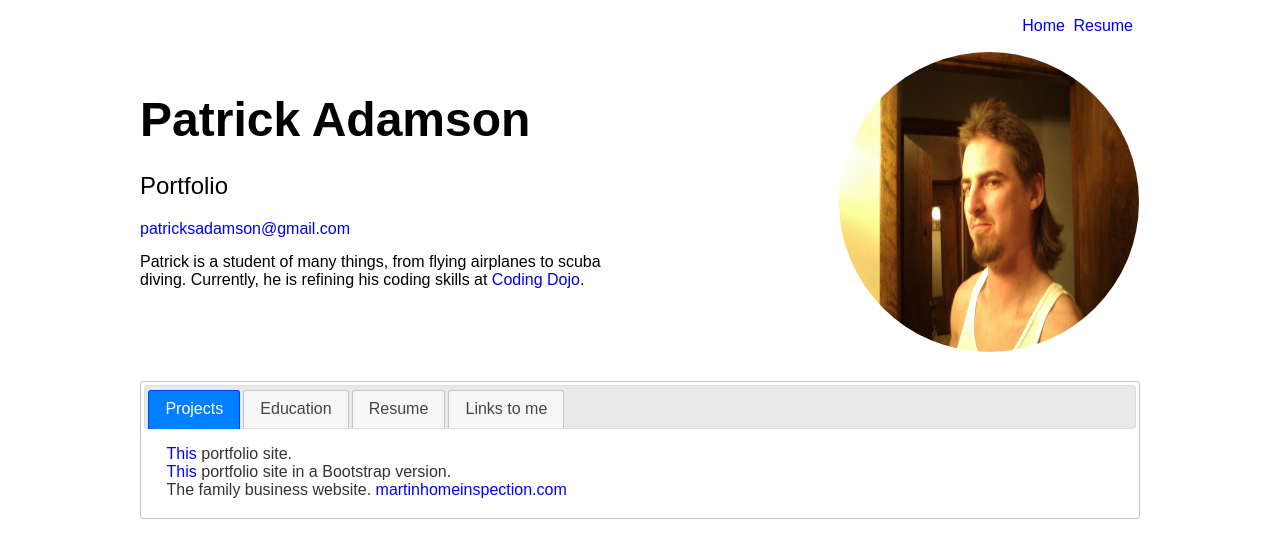
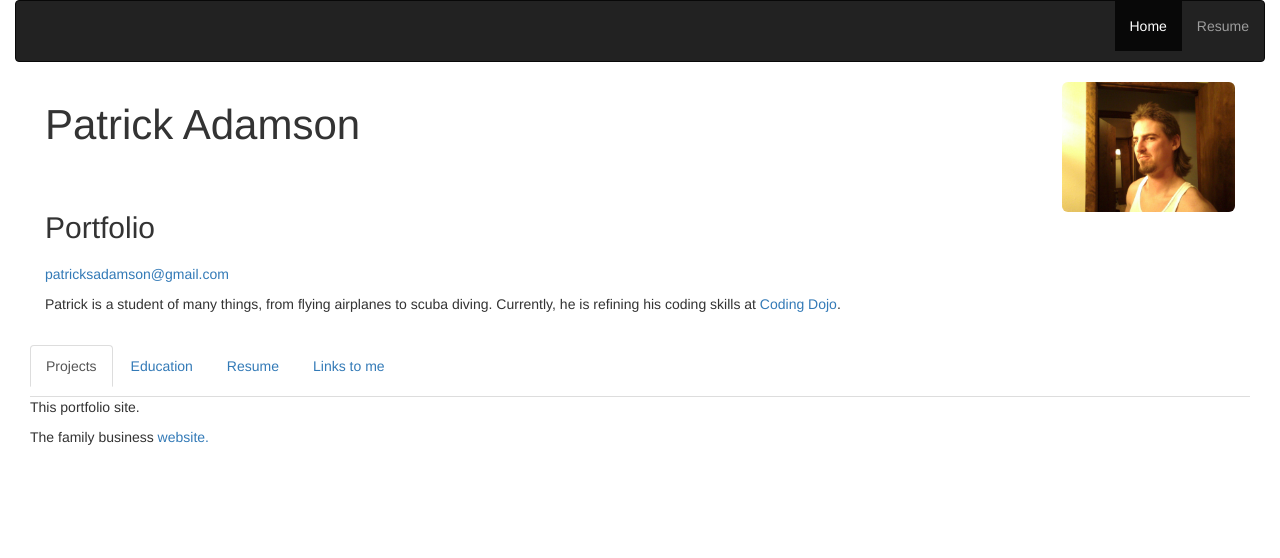
Before and after one commit to nppat/portfolio, a plain HTML site: page index.html in a window 1280 px wide. Drawn offline with nearby package versions, Linux system fonts and the light colour scheme.

Commit message:
updated index to use bootstrap

```diff
--- a/index.html
+++ b/index.html
@@ -1,46 +1,60 @@
 <!DOCTYPE html>
 <html>
 <head>
-	<meta charset="UTF-8" >
   <title>Patrick Adamson | Portfolio</title>
-	<link rel="stylesheet" type="text/css" href="style.css">
-	<link rel="stylesheet" href="https://ajax.googleapis.com/ajax/libs/jqueryui/1.11.4/themes/smoothness/jquery-ui.css">
-	<script type="text/javascript" src="https://ajax.googleapis.com/ajax/libs/jquery/2.2.2/jquery.min.js"></script>
-	<script src="jquery_functions.js"></script>
-	<script src="https://ajax.googleapis.com/ajax/libs/jqueryui/1.11.4/jquery-ui.min.js"></script>
+  <meta charset="utf-8">
+  <meta name="viewport" content="width=device-width, initial-scale=1">
+  <link rel="stylesheet" href="http://maxcdn.bootstrapcdn.com/bootstrap/3.3.6/css/bootstrap.min.css">
+  <link rel="stylesheet" type="text/css" href="style1.css">
+  <script src="https://ajax.googleapis.com/ajax/libs/jquery/1.12.0/jquery.min.js"></script>
+  <script src="http://maxcdn.bootstrapcdn.com/bootstrap/3.3.6/js/bootstrap.min.js"></script>
 </head>
 <body>
-	<div id="container">
+	<div class="container-fluid">
+		<nav class="navbar navbar-inverse">
+		  	<div class="container-fluid">
 		  		<div id="nav">
-			<ul>
-				<li><a href="index.html">Home</a></li>
-				<li><a href="resume.html">Resume</a></li>
+					<ul class="nav navbar-nav navbar-right" >
+						<li class="active"><a href="index.html">Home</a></li>
+						<li><a href="resumebs.html">Resume</a></li>
 					</ul>
 				</div>
-		<div id="header">
-			<div id="header_left">
+		  	</div>
+		</nav>
+		<div class="row">
+		  	<div class="col-xs-12 col-sm-12 col-md-12 col-lg-12">
+		  		<div class="container-fluid" id="header">
+<!-- 		  		<div class="col-lg-2">
+		  			</div>
+ -->				<div class="col-xs-12 col-lg-10" id="header_left">
 						<h1>Patrick Adamson</h1>
 						<h2>Portfolio</h2>
 						<p><a href="mailto:patricksadamson@gmail.com">patricksadamson@gmail.com</a></p>
 						<p>Patrick is a student of many things, from flying airplanes to scuba diving.
 						Currently, he is refining his coding skills at <a href="http://www.codingdojo.com">Coding Dojo</a>.</p>
 					</div>
-			<img src="img/mullet.jpg" data-alt-src="img/mt2.jpg" alt="Me!">
+					<div class='col-xs-12 col-sm-4 col-md-6 col-lg-2'>
+						<img src="img/mullet.jpg" data-alt-src="img/mt2.jpg" alt="Me!" class="img-responsive img-rounded">
 					</div>
-		<div id="main">
+				</div>
+		  	</div>
+		</div>
+		<div class="row">
+		  	<div class="col-xs-12 col-sm-12 col-md-12 col-lg-12">
+		  		<div class="container-fluid" id="main">
 					<div id="tabs">
-				<ul>
-					<li><a href="#tab1">Projects</a></li>
-					<li><a href="#tab2">Education</a></li>
-					<li><a href="#tab3">Resume</a></li>
-					<li><a href="#tab4">Links to me</a></li>
+						<ul class="nav nav-tabs">
+							<li class="active"><a data-toggle="tab" href="#tab1">Projects</a></li>
+							<li><a data-toggle="tab" href="#tab2">Education</a></li>
+							<li><a data-toggle="tab" href="#tab3">Resume</a></li>
+							<li><a data-toggle="tab" href="#tab4">Links to me</a></li>
 						</ul>
-				<div id="tab1">
-					<p><a href="http://www.patrickadamson.com">This</a> portfolio site.</p>
-					<p><a href="http://www.patrickadamson.com/indexbs.html">This</a> portfolio site in a Bootstrap version.</p>
-					<p>The family business website. <a href="http://www.martinhomeinspection.com">martinhomeinspection.com</a></p>
+						<div class="tab-content">
+							<div class="tab-pane fade in active" id="tab1">
+								<p>This portfolio site.</p>
+								<p>The family business<a href="http://www.martinhomeinspection.com"> website.</a></p>
 							</div>
-				<div id="tab2">
+							<div  class="tab-pane fade" id="tab2">
 					    		<h3>Coding Dojo</h3>
 					    		<ul id="tab_ul_one">
 					    			<li>2016-Present</li>
@@ -55,10 +69,10 @@
 					    			<li>GPA: 3.25 on 4.0 scale</li>
 					    		</ul>
 					    	</div>
-				<div id="tab3">
-					<p>Feel free to look at my resume <a href="resume.html">here</a>.</p>
+							<div  class="tab-pane fade" id="tab3">
+								<p>Feel free to look at my resume <a href="resumebs.html">here</a>.</p>
 							</div>
-				<div id="tab4">
+							<div  class="tab-pane fade" id="tab4">
 								<ul>
 									<li><a href="https://www.linkedin.com/in/patrick-adamson-b60a4aa3">LinkedIn</a></li>
 									<li><a href="https://github.com/nppat">GitHub</a></li>
@@ -68,5 +82,8 @@
 						</div>
 					</div>
 				</div>
+		  	</div>
+		</div>
+	</div>
 </body>
 </html>
```
Also changed, not shown: index2.html (added, +72 -0 lines), indexbs.html (+1 -2 lines), resume.html (+0 -3 lines). Lines whose indentation alone changed are shown as unchanged.
